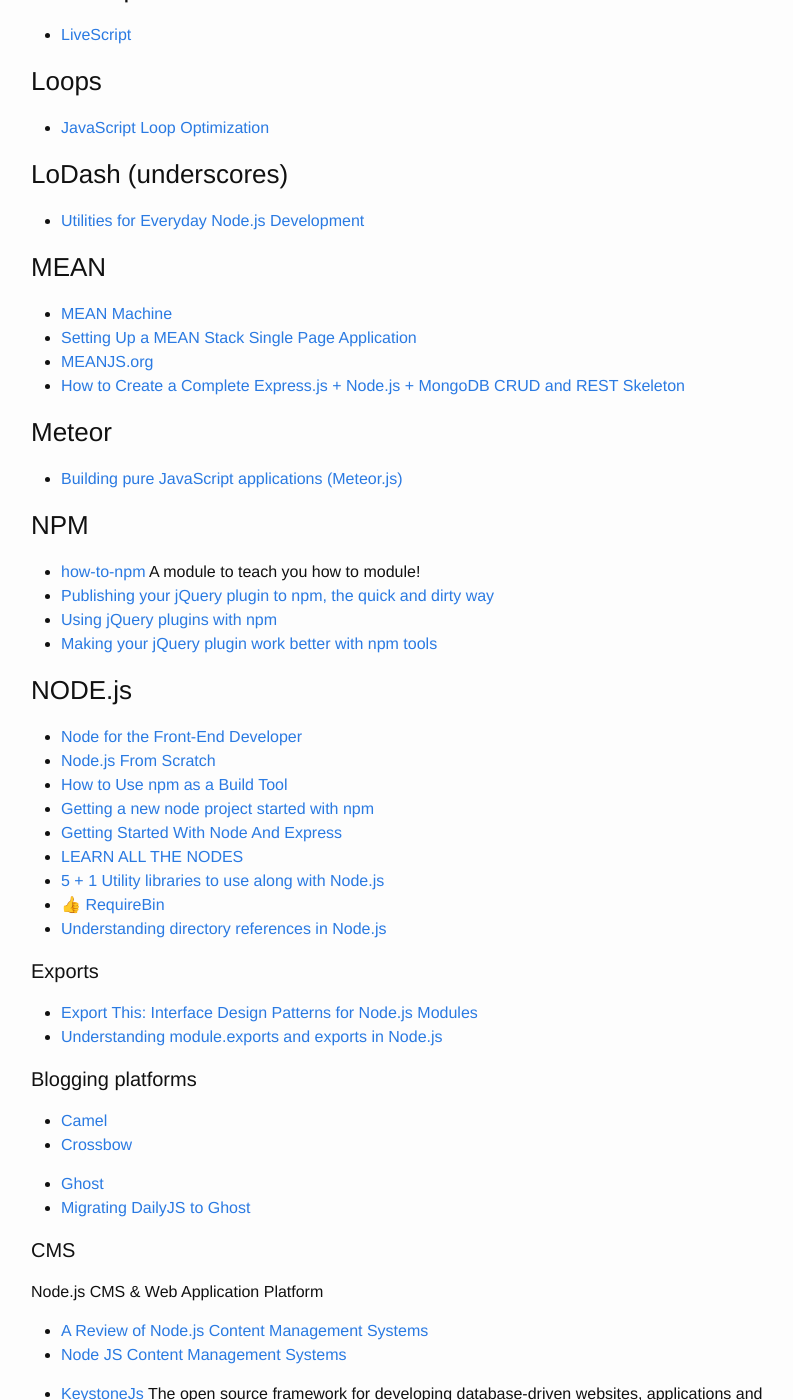
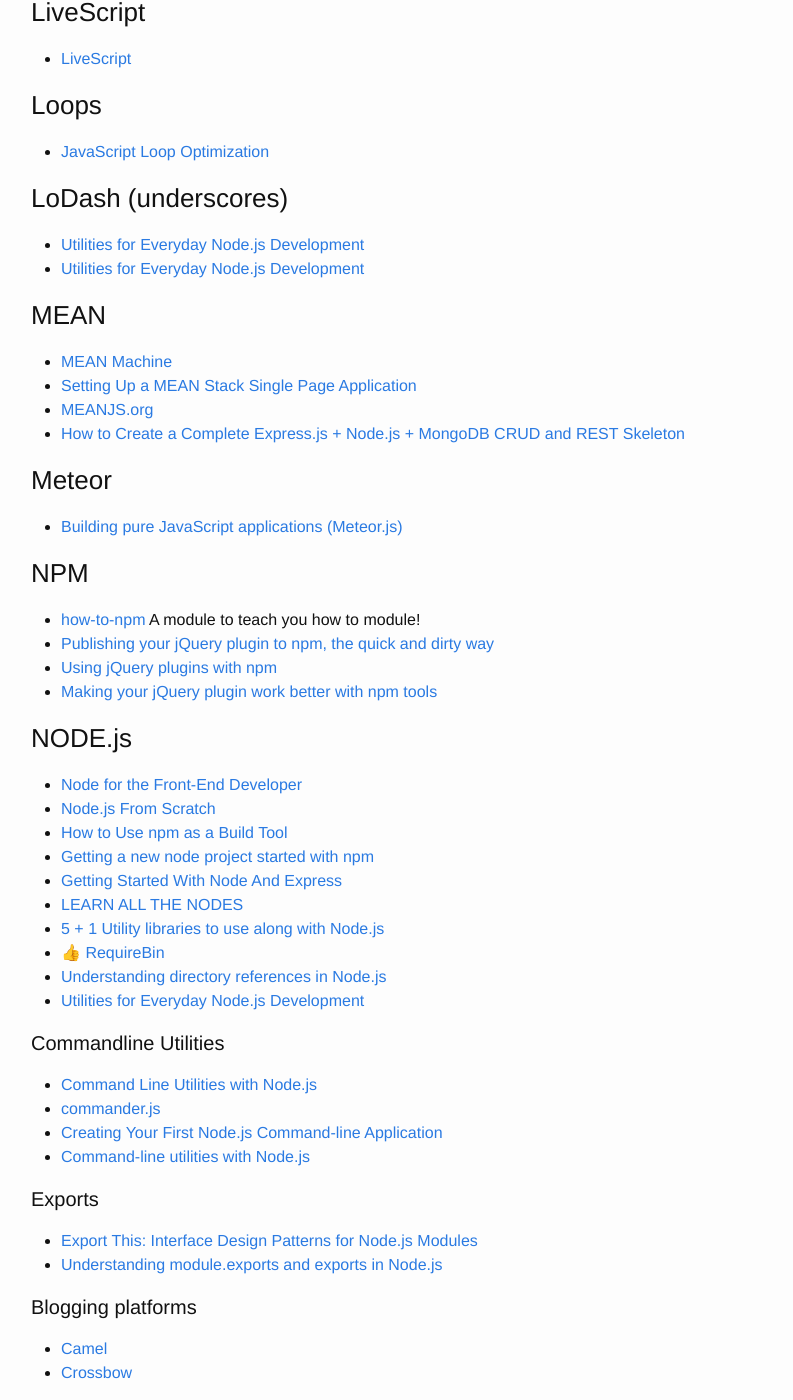
Before and after one commit to brownerd/brownerd.github.io, a Jekyll site: the page built from _posts/2015-01-01-reading-list-2015.md, in a window 1280 px wide and 1400 px high, scrolled down 16725 px. Shown: the whole window, without its empty margins (239-1032 px from the left). Built offline with Jekyll 4.4.1, drawn with Linux system fonts in a browser that asks for light colours; emoji names are drawn with the system emoji font; some of the changed text lies outside the part shown.

Commit message:
node utilities and atom keybindings termanal

```diff
--- a/_posts/2015-01-01-reading-list-2015.md
+++ b/_posts/2015-01-01-reading-list-2015.md
@@ -915,7 +918,7 @@ A SIMPLE WEBSITE IN NODE.JS WITH EXPRESS, JADE AND STYLUS](http://www.clock.co.u
 
 ### LoDash (underscores)
 - [Utilities for Everyday Node.js Development](https://www.airpair.com/node.js/posts/utilities-for-everyday-node-development)
-
+- [Utilities for Everyday Node.js Development](https://www.airpair.com/node.js/posts/utilities-for-everyday-node-development)
 
 
 
@@ -958,7 +961,16 @@ A SIMPLE WEBSITE IN NODE.JS WITH EXPRESS, JADE AND STYLUS](http://www.clock.co.u
 - [5 + 1 Utility libraries to use along with Node.js](http://codepen.io/TheodoreVorillas/blog/utility-libraries-with-nodejs)
 - [:+1: RequireBin](http://requirebin.com/)
 - [Understanding directory references in Node.js](http://www.hacksparrow.com/understanding-directory-references-in-node-js.html)
-
+- [Utilities for Everyday Node.js Development](https://www.airpair.com/node.js/posts/utilities-for-everyday-node-development)
+
+
+
+
+#### Commandline Utilities
+- [Command Line Utilities with Node.js](http://shapeshed.com/command-line-utilities-with-nodejs/)
+- [commander.js](https://github.com/tj/commander.js)
+- [Creating Your First Node.js Command-line Application](http://tutorialzine.com/2014/09/creating-your-first-node-js-command-line-application/)
+- [Command-line utilities with Node.js](http://cruft.io/posts/node-command-line-utilities/)
 
 #### Exports
 - [Export This: Interface Design Patterns for Node.js Modules](http://bites.goodeggs.com/posts/export-this/http://bites.goodeggs.com/posts/export-this/)
```
Also changed, not shown: other parts of _posts/2015-01-01-reading-list-2015.md (+4 -1 lines), _drafts/atom-terminal-keybindings-broke-after-update.md (added, +8 -0 lines).
